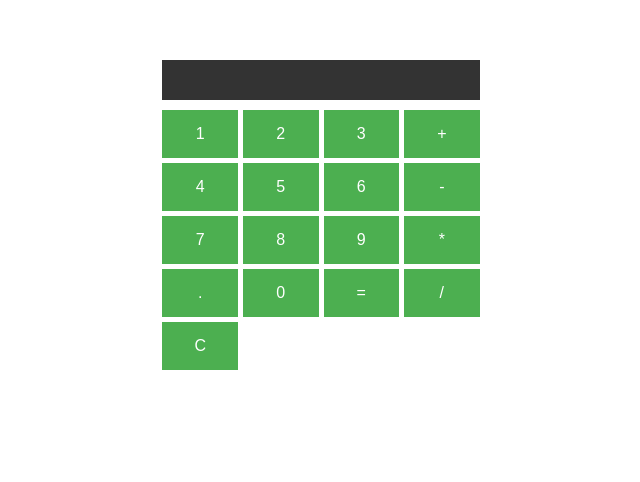
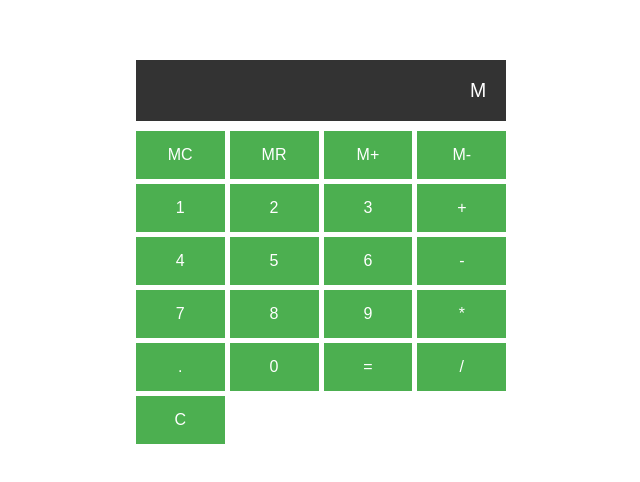
Before and after one commit to MikhaelVinicius/CalculadoraJavaScript, a React (Create React App) app: page / in a window 1280 px wide. Shown: the part 140-622 px from the top of the page, without its empty margins (319-959 px from the left). Built offline with nearby package versions, Linux system fonts and the light colour scheme.

Commit message:
Memory Buttons Adicionados

```diff
--- a/src/App.js
+++ b/src/App.js
@@ -13,16 +13,19 @@ import Display from './components/Display';
 function App() {
   const [currentValue, setCurrentValue] = useState('');
   const [expression, setExpression] = useState('');
+  const [memoryValue, setMemoryValue] = useState(0);
 
   return (
     <div className="app">
       <Display currentValue={currentValue} expression={expression} />
       <ButtonBox
-        setCurrentValue={setCurrentValue}
-        currentValue={currentValue}
-        setExpression={setExpression}
-        expression={expression}
-      />
+  setCurrentValue={setCurrentValue}
+  currentValue={currentValue}
+  setExpression={setExpression}
+  expression={expression}
+  memoryValue={memoryValue}
+  setMemoryValue={setMemoryValue}
+/>
     </div>
   );
 }
--- a/src/components/ButtonBox.js
+++ b/src/components/ButtonBox.js
@@ -4,7 +4,7 @@ import Button from './Button';
 
 function ButtonBox(props) {
   const { setCurrentValue, currentValue, setExpression, expression } = props;
-  const buttons = ['1', '2', '3', '+', '4', '5', '6', '-', '7', '8', '9', '*', '.', '0', '=', '/','C'];
+  const buttons =  ['MC', 'MR', 'M+', 'M-', '1', '2', '3', '+', '4', '5', '6', '-', '7', '8', '9', '*', '.', '0', '=', '/','C'];
 
   function handleButtonClick(value) {
 
@@ -20,7 +20,20 @@ function ButtonBox(props) {
       const result = eval(expression + currentValue);
       setCurrentValue(result.toString());
       setExpression('');
-    } else {
+
+    } else if (value === 'M+') {
+
+        props.setMemoryValue(props.memoryValue + parseFloat(currentValue));
+      } else if (value === 'M-') {
+
+        props.setMemoryValue(props.memoryValue - parseFloat(currentValue));
+      } else if (value === 'MR') {
+
+        setCurrentValue(props.memoryValue.toString());
+      } else if (value === 'MC') {
+
+        props.setMemoryValue(0);
+      } else {
 
       setExpression(expression + currentValue + value);
       setCurrentValue('');
--- a/src/components/Display.js
+++ b/src/components/Display.js
@@ -5,7 +5,10 @@ import "./Display.css";
 function Display(props) {
     return (
       <div className="display">
-      <span className="expression">{props.expression}</span>
+        <span className="expression">
+          {props.memoryValue !== 0 && 'M '}
+          {props.expression}
+        </span>
         <span className="current-value">{props.currentValue}</span>
       </div>
     );
```
Lines whose indentation alone changed are shown as unchanged.
